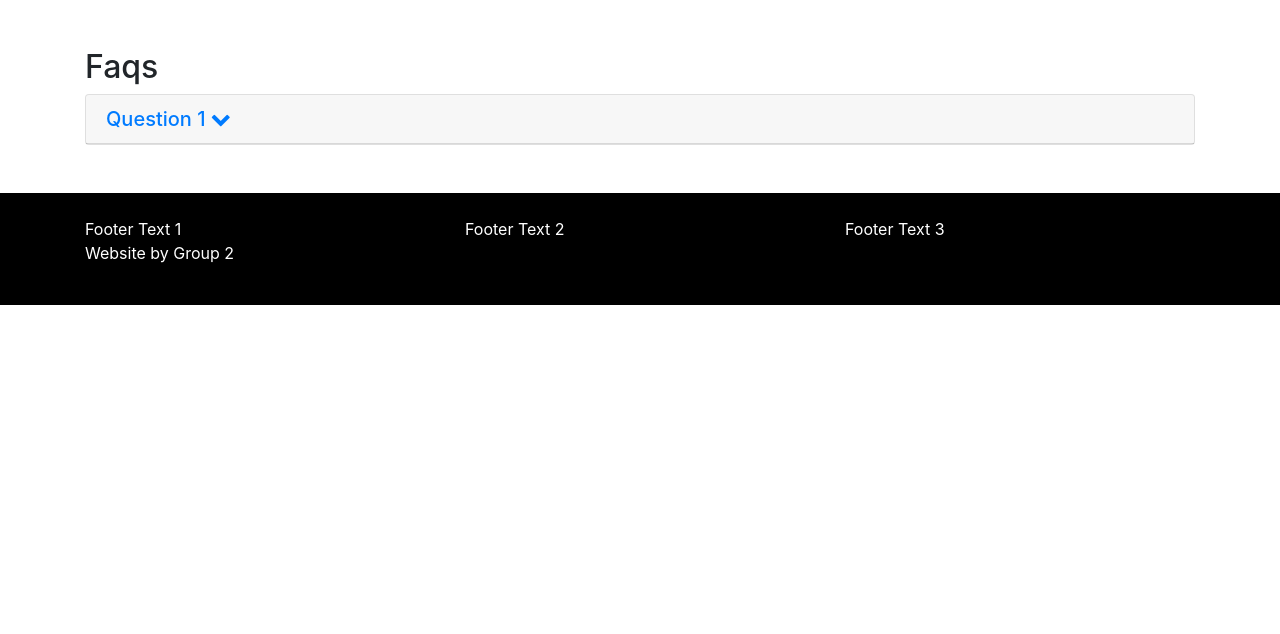
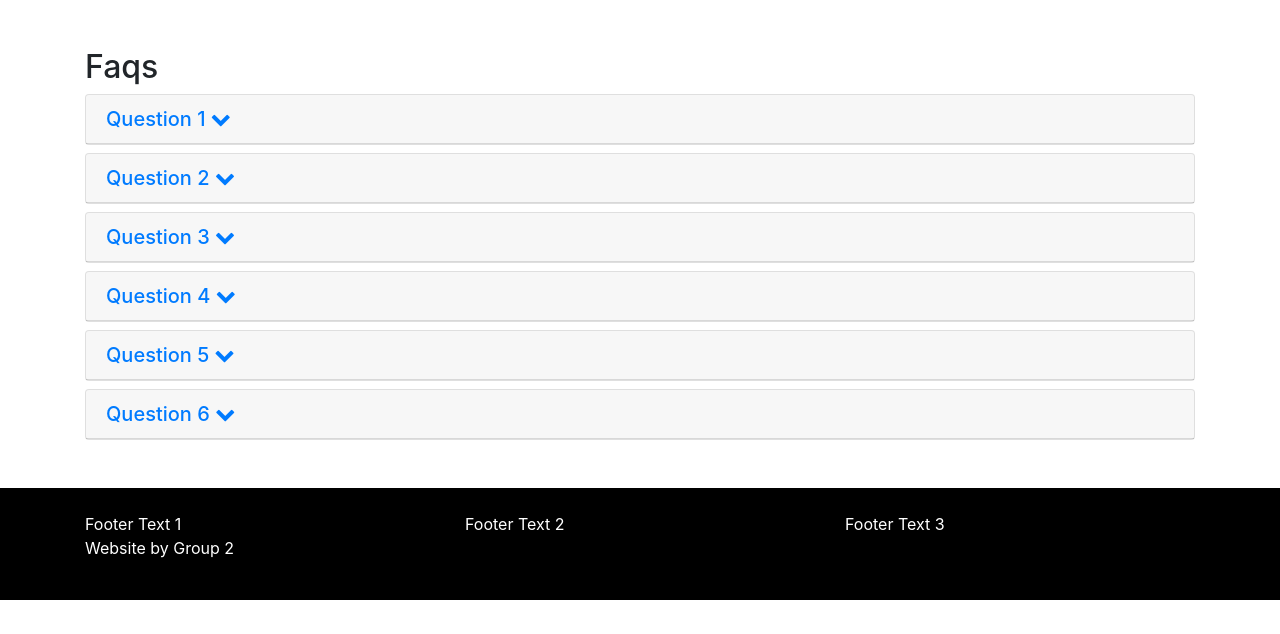
Before and after one commit to RoryEgan/cs4014-project, a PHP site: page /faq.php in a window 1280 px wide. Shown: the part 166-800 px from the top of the page. Run offline with PHP 8.4, Linux system fonts and the light colour scheme; some libraries are stand-ins or nearby versions.

Commit message:
More faqs added:
I have added some more faq cards. The text for the faqs needs a colour change and the initial position of the chevrons need to be rotated.

```diff
--- a/faq.php
+++ b/faq.php
@@ -6,18 +6,98 @@
 
     <div id="accordion" class="accordion" role="tablist" aria-multiselectable="true">
 
-      <div class="card">
-        <div class="card-header" role="tab" id="heading">
+      <div class="card my-2">
+        <div class="card-header" role="tab" id="heading1">
           <h5 class="mb-0">
-            <a data-toggle="collapse" data-parent="#accordion" href="#collapse" aria-expanded="true" aria-controls="collapse">
+            <a data-toggle="collapse" data-parent="#accordion" href="#collapse1" aria-expanded="true" aria-controls="collapse">
               Question 1
               <i class="togglestate fa fa-chevron-down"></i>
             </a>
           </h5>
         </div>
-        <div id="collapse" class="collapse" role="tabpanel" aria-labelledby="heading">
+        <div id="collapse1" class="collapse" role="tabpanel" aria-labelledby="heading">
           <div class="card-block">
             Answer 1
+          </div>
+        </div>
+      </div>
+
+      <div class="card my-2">
+        <div class="card-header" role="tab" id="heading2">
+          <h5 class="mb-0">
+            <a data-toggle="collapse" data-parent="#accordion" href="#collapse2" aria-expanded="true" aria-controls="collapse">
+              Question 2
+              <i class="togglestate fa fa-chevron-down"></i>
+            </a>
+          </h5>
+        </div>
+        <div id="collapse2" class="collapse" role="tabpanel" aria-labelledby="heading">
+          <div class="card-block">
+            Answer 2
+          </div>
+        </div>
+      </div>
+
+      <div class="card my-2">
+        <div class="card-header" role="tab" id="heading3">
+          <h5 class="mb-0">
+            <a data-toggle="collapse" data-parent="#accordion" href="#collapse3" aria-expanded="true" aria-controls="collapse">
+              Question 3
+              <i class="togglestate fa fa-chevron-down"></i>
+            </a>
+          </h5>
+        </div>
+        <div id="collapse3" class="collapse" role="tabpanel" aria-labelledby="heading">
+          <div class="card-block">
+            Answer 3
+          </div>
+        </div>
+      </div>
+
+      <div class="card my-2">
+        <div class="card-header" role="tab" id="heading4">
+          <h5 class="mb-0">
+            <a data-toggle="collapse" data-parent="#accordion" href="#collapse4" aria-expanded="true" aria-controls="collapse">
+              Question 4
+              <i class="togglestate fa fa-chevron-down"></i>
+            </a>
+          </h5>
+        </div>
+        <div id="collapse4" class="collapse" role="tabpanel" aria-labelledby="heading">
+          <div class="card-block">
+            Answer 4
+          </div>
+        </div>
+      </div>
+
+      <div class="card my-2">
+        <div class="card-header" role="tab" id="heading5">
+          <h5 class="mb-0">
+            <a data-toggle="collapse" data-parent="#accordion" href="#collapse5" aria-expanded="true" aria-controls="collapse">
+              Question 5
+              <i class="togglestate fa fa-chevron-down"></i>
+            </a>
+          </h5>
+        </div>
+        <div id="collapse5" class="collapse" role="tabpanel" aria-labelledby="heading">
+          <div class="card-block">
+            Answer 5
+          </div>
+        </div>
+      </div>
+
+      <div class="card my-2">
+        <div class="card-header" role="tab" id="heading6">
+          <h5 class="mb-0">
+            <a data-toggle="collapse" data-parent="#accordion" href="#collapse6" aria-expanded="true" aria-controls="collapse">
+              Question 6
+              <i class="togglestate fa fa-chevron-down"></i>
+            </a>
+          </h5>
+        </div>
+        <div id="collapse6" class="collapse" role="tabpanel" aria-labelledby="heading">
+          <div class="card-block">
+            Answer 6
           </div>
         </div>
       </div>
```
